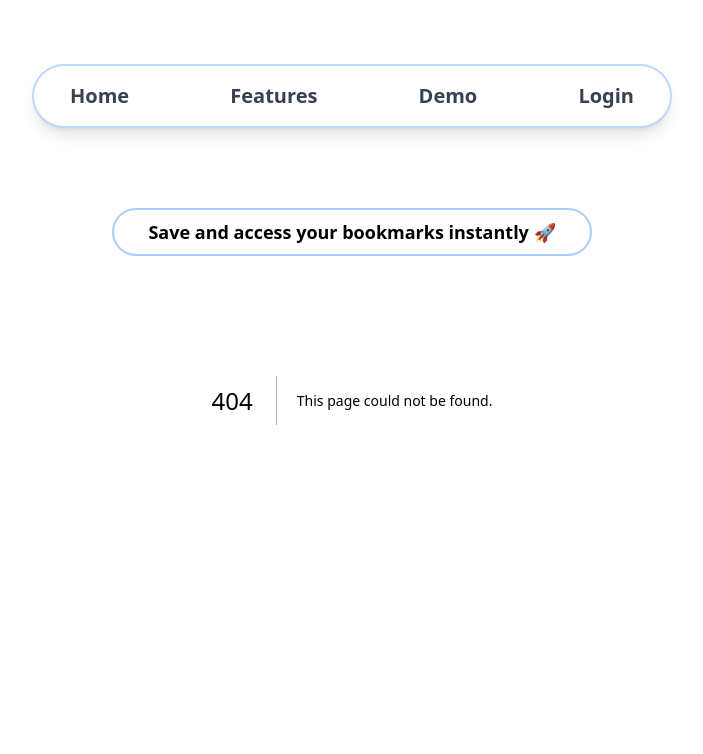
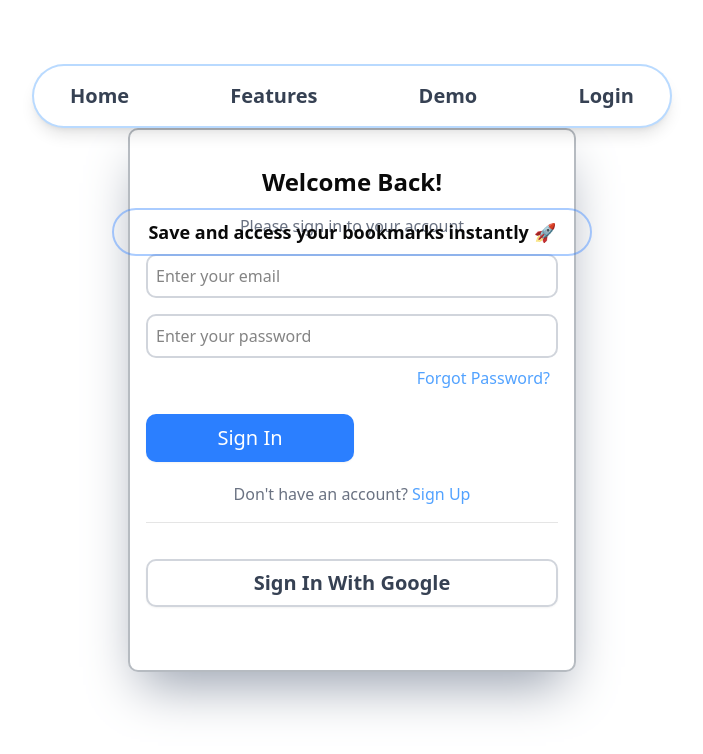
Before and after one commit to ZendeAditya/Link-Vault, a Next.js app: page /sign-in in a window 1280 px wide. Before the commit this address had no page. Shown: the top 754 px of the page, without its empty margins (288-991 px from the left). Built offline with nearby package versions, Linux system fonts and the light colour scheme.

Commit message:
chore: signin file added

```diff
--- /dev/null
+++ b/src/app/sign-in/_components/SignIn.tsx
@@ -0,0 +1,146 @@
+'use client'
+
+import React, { useState } from 'react'
+import { Button } from '@/components/ui/button'
+import Link from 'next/link'
+
+const SignIn = () => {
+    const [isSignIn, setIsSignIn] = useState<boolean>(true)
+    const SignInForm = (
+        <section className="w-screen h-screen flex items-center justify-center">
+            <div className="border-2 border-gray-600/40 rounded-lg p-4 w-[28rem] h-[34rem] flex flex-col gap-4 shadow-2xl shadow-gray-400">
+                <div className="py-5">
+                    <div className="flex flex-col gap-4">
+                        <h2 className="text-center text-2xl font-bold">
+                            Welcome Back!
+                        </h2>
+                        <p className="text-center text-gray-500">
+                            Please sign in to your account
+                        </p>
+                    </div>
+                    <form action="post">
+                        <div className="flex flex-col gap-2 mt-4">
+                            <input
+                                type="email"
+                                id="email"
+                                name="email"
+                                placeholder="Enter your email"
+                                className="border-2 border-gray-300 rounded-lg p-2"
+                                required
+                            />
+                        </div>
+                        <div className="flex flex-col gap-2 mt-4">
+                            <input
+                                type="password"
+                                id="password"
+                                name="password"
+                                placeholder="Enter your password"
+                                className="border-2 border-gray-300 rounded-lg p-2"
+                                required
+                            />
+                        </div>
+                        <Link
+                            href={'/forgot-password'}
+                            className="text-end text-blue-400 block py-2 px-2"
+                        >
+                            Forgot Password?
+                        </Link>
+                        <Button
+                            type="submit"
+                            className="bg-blue-500 text-white rounded-lg p-2 mt-4 hover:bg-blue-600 w-52 h-12 cursor-pointer text-xl"
+                        >
+                            Sign In
+                        </Button>
+                        <div className="py-5 flex flex-col gap-4">
+                            <p className="text-center text-gray-500">
+                                {"Don't"} have an account?{' '}
+                                <Link
+                                    href={'#'}
+                                    onClick={() => setIsSignIn(false)}
+                                    className="text-blue-400"
+                                >
+                                    Sign Up
+                                </Link>
+                            </p>
+                            <hr />
+                        </div>
+                        <div>
+                            <Button className="bg-white text-gray-700 border-2 border-gray-300 rounded-lg p-4 mt-4 hover:bg-gray-100 w-full h-12 cursor-pointer flex items-center justify-center gap-2 font-bold text-xl ">
+                                Sign In With Google
+                            </Button>
+                        </div>
+                    </form>
+                </div>
+            </div>
+        </section>
+    )
+    const SignUpForm = (
+        <section className="w-screen h-screen flex items-center justify-center">
+            <div className="border-2 border-gray-600/40 rounded-lg p-4 w-[28rem] h-[34rem] flex flex-col gap-4 shadow-2xl shadow-gray-400">
+                <div className="py-5">
+                    <div className="flex flex-col gap-4">
+                        <h2 className="text-center text-2xl font-bold">
+                            Create an Account
+                        </h2>
+                        <p className="text-center text-gray-500">
+                            Please fill in the details to sign up
+                        </p>
+                    </div>
+                    <form action="post">
+                        <div className="flex flex-col gap-2 mt-4">
+                            <input
+                                type="text"
+                                id="username"
+                                name="username"
+                                placeholder="Enter your username"
+                                className="border-2 border-gray-300 rounded-lg p-2"
+                                required
+                            />
+                        </div>
+                        <div className="flex flex-col gap-2 mt-4">
+                            <input
+                                type="email"
+                                id="email"
+                                name="email"
+                                placeholder="Enter your email"
+                                className="border-2 border-gray-300 rounded-lg p-2"
+                                required
+                            />
+                        </div>
+                        <div className="flex flex-col gap-2 mt-4">
+                            <input
+                                type="password"
+                                id="password"
+                                name="password"
+                                placeholder="Enter your password"
+                                className="border-2 border-gray-300 rounded-lg p-2"
+                                required
+                            />
+                        </div>
+                        <Button
+                            type="submit"
+                            className="bg-blue-500 text-white rounded-lg p-2 mt-4 hover:bg-blue-600 w-52 h-12 cursor-pointer text-xl"
+                        >
+                            Sign Up
+                        </Button>
+                        <div className="py-5 flex flex-col gap-4">
+                            <p className="text-center text-gray-500">
+                                {'Already'} have an account?{' '}
+                                <Link
+                                    href={'#'}
+                                    onClick={() => setIsSignIn(true)}
+                                    className="text-blue-400"
+                                >
+                                    Sign In
+                                </Link>
+                            </p>
+                        </div>
+                    </form>
+                </div>
+            </div>
+        </section>
+    )
+    return isSignIn ? SignInForm : SignUpForm
+}
+
+export default SignIn
--- /dev/null
+++ b/src/app/sign-in/page.tsx
@@ -0,0 +1,14 @@
+import React from 'react'
+import { Metadata } from 'next'
+import SignIn from './_components/SignIn'
+
+export const metadata: Metadata = {
+    title: 'Sign In - Link Vault',
+    description: 'Sign in to your account',
+}
+
+const SignInPage = () => {
+    return <SignIn />
+}
+
+export default SignInPage
```
